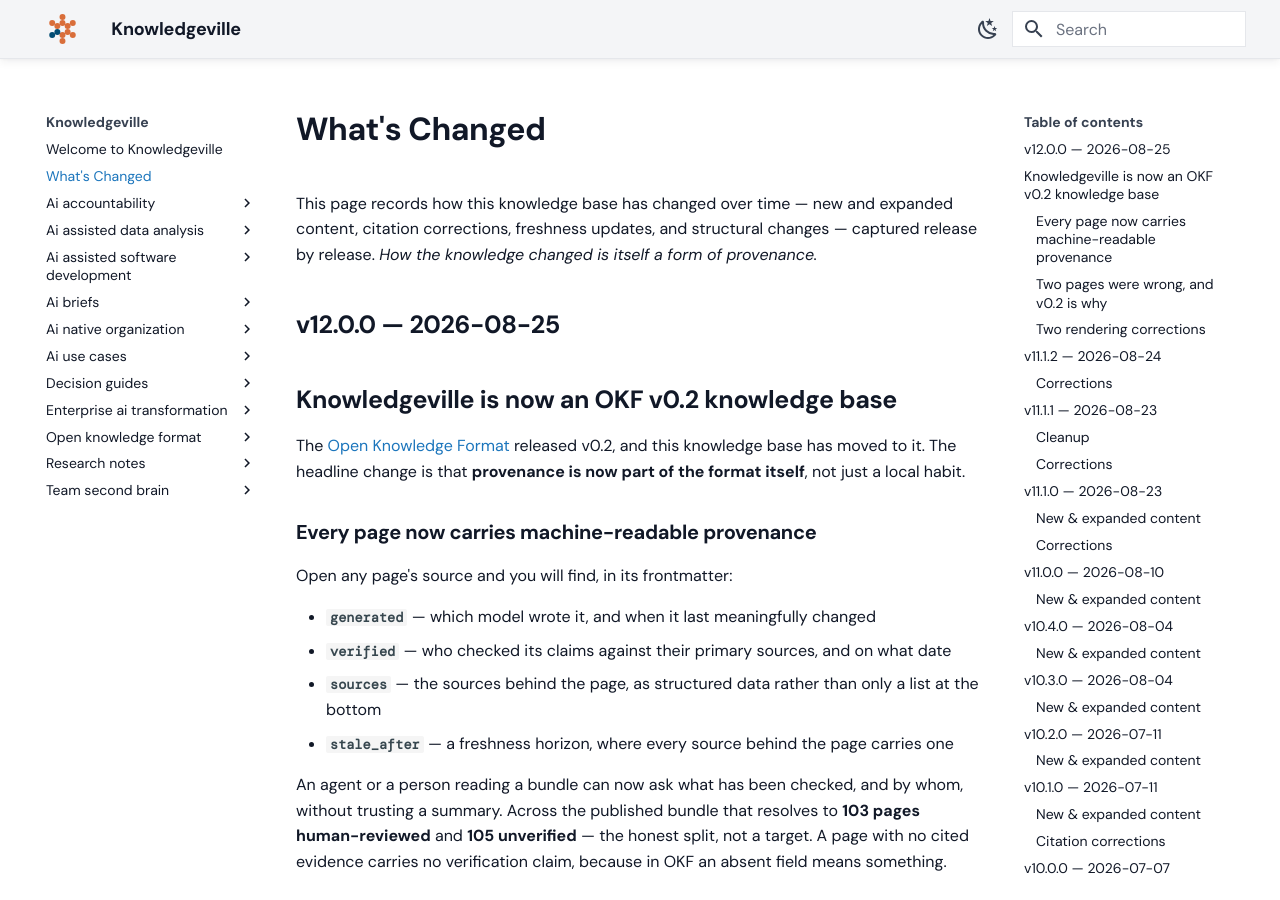
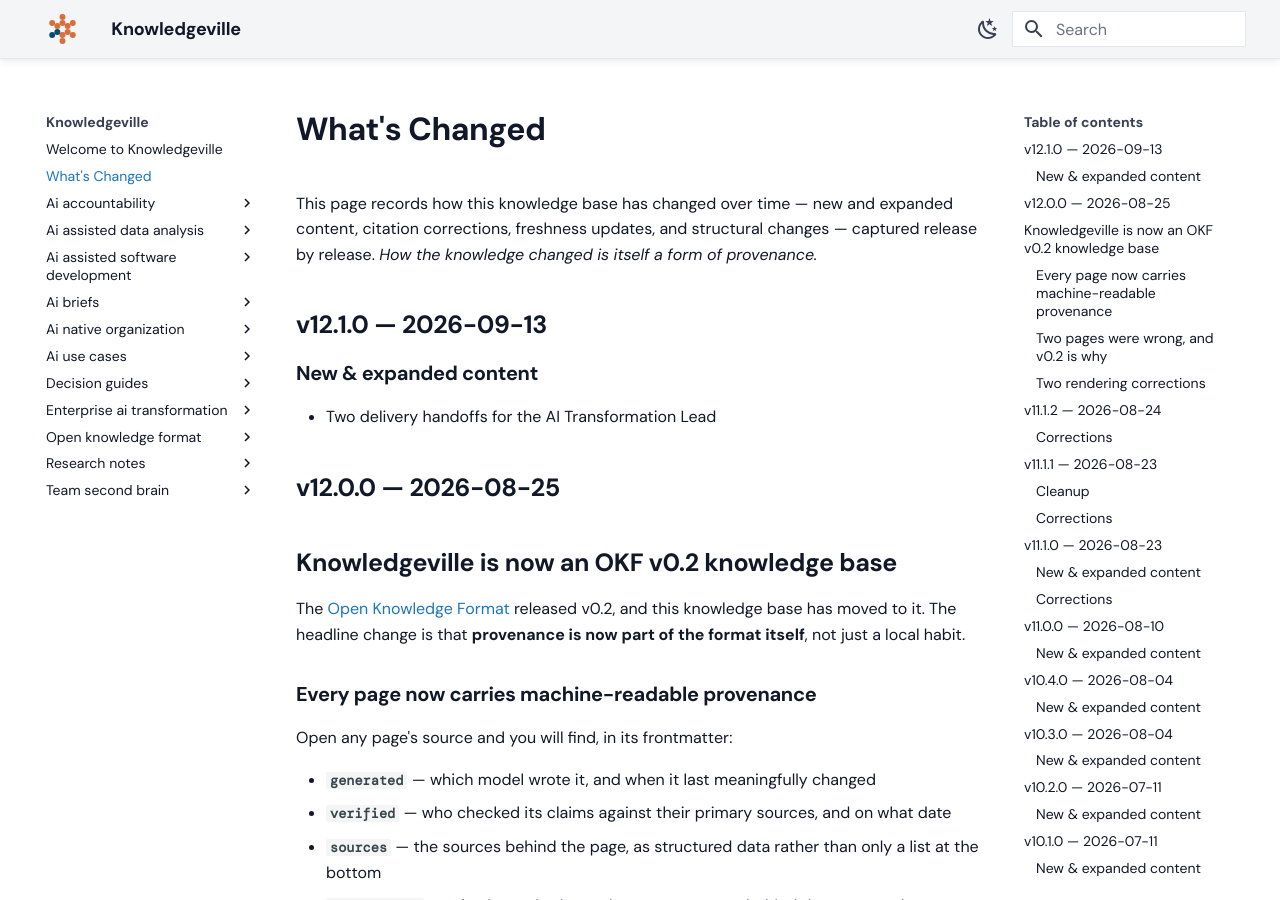
Before and after one commit to grandaha/knowledgeville, an MkDocs documentation site: the page built from published/changelog.md, in a window 1280 px wide and 900 px high. Built offline with MkDocs 1.6.1 and Material for MkDocs 9.7.7, drawn with Linux system fonts in a browser that asks for light colours; some web fonts are replaced.

Commit message:
Publish: sync content from workspace

```diff
--- a/published/changelog.md
+++ b/published/changelog.md
@@ -3,13 +3,18 @@ type: Reference
 title: What's Changed
 description: A generated, release-by-release record of how this knowledge base has changed.
 tags: [changelog, releases, provenance]
-timestamp: "2026-08-25"
+timestamp: "2026-09-13"
 appendix: true
 ---
 
 <!-- generated from GitHub Releases by scripts/build_changelog.py — do not edit -->
 
 This page records how this knowledge base has changed over time — new and expanded content, citation corrections, freshness updates, and structural changes — captured release by release. *How the knowledge changed is itself a form of provenance.*
+
+## v12.1.0 — 2026-09-13
+
+### New & expanded content
+* Two delivery handoffs for the AI Transformation Lead
 
 ## v12.0.0 — 2026-08-25
 
```
Also changed, not shown: 1 other file.
